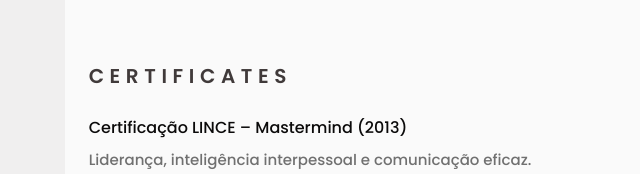
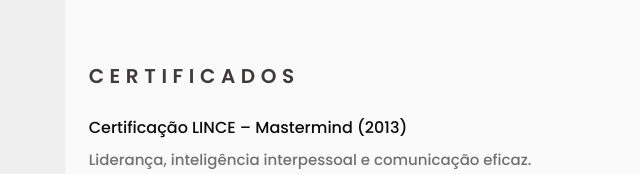
Before and after one commit to r-courtesy/itsmecourtesy, a plain HTML site: page index.html in a window 1280 px wide. Shown: the part 931-1105 px from the top of the page, 414-1054 px from the left. Drawn offline with nearby package versions, Linux system fonts and the light colour scheme; some icons are missing.

Commit message:
Update index.html

```diff
--- a/index.html
+++ b/index.html
@@ -357,7 +357,7 @@
 
                     <!--========== CERTIFICATES ==========-->
                     <section class="certificate section" id="certificates">
-                        <h2 class="section-title">Certificates</h2>
+                        <h2 class="section-title">Certificados</h2>
 
                         <div class="certificate__container bd-grid">
                             <div class="certificate__content">
```
